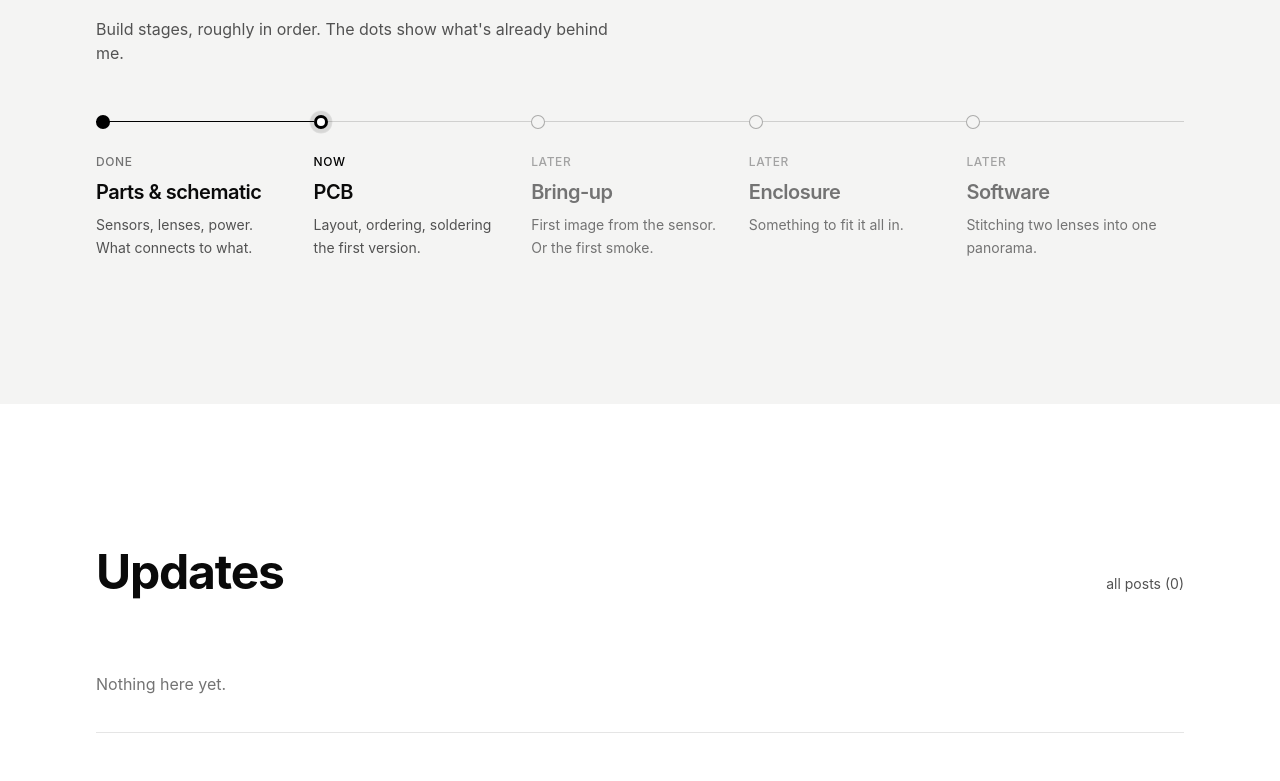
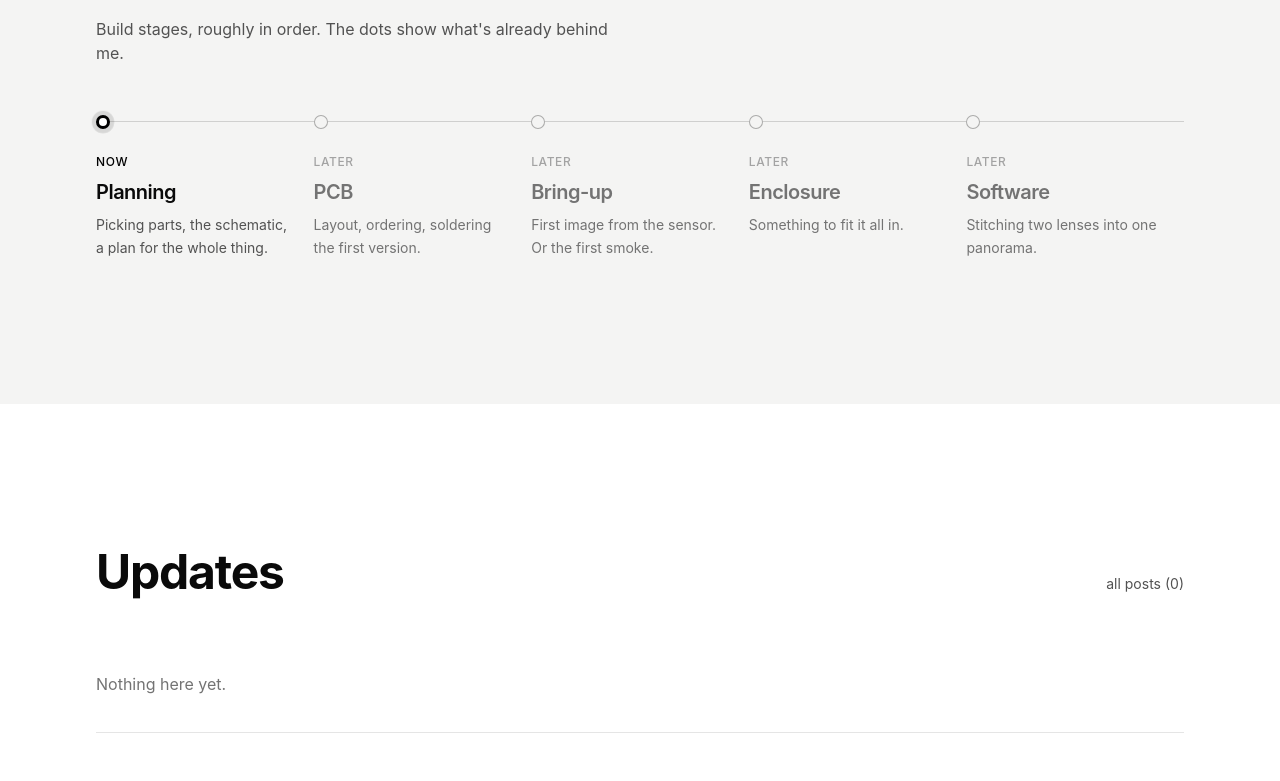
Before and after one commit to pixelowymontaz-tech/pixelowymontaz-tech.github.io, a website: page index.html in a window 1280 px wide. Shown: the part 1699-2480 px from the top of the page. Drawn offline with Linux system fonts and the light colour scheme; no server answers.

Commit message:
E-mail kontaktowy, etap: planowanie

```diff
--- a/i18n.js
+++ b/i18n.js
@@ -14,7 +14,7 @@
       "nav.updates": "Updates",
       "nav.contact": "Contact",
       "nav.back": "← back",
-      "hero.lead": "A 360° camera I'm building myself, from scratch. Electronics and PCB now, software later.",
+      "hero.lead": "A 360° camera I'm building myself, from scratch. Planning for now, then the PCB and software.",
       "hero.latest": "Latest:",
       "about.title": "Hi, I'm Ignacy.",
       "about.p1": "I'm 13 and I'm building a 360° camera from scratch.",
@@ -25,8 +25,8 @@
       "st.done": "done",
       "st.now": "now",
       "st.later": "later",
-      "s1.t": "Parts & schematic",
-      "s1.d": "Sensors, lenses, power. What connects to what.",
+      "s1.t": "Planning",
+      "s1.d": "Picking parts, the schematic, a plan for the whole thing.",
       "s2.t": "PCB",
       "s2.d": "Layout, ordering, soldering the first version.",
       "s3.t": "Bring-up",
@@ -64,7 +64,7 @@
       "nav.updates": "Postępy",
       "nav.contact": "Kontakt",
       "nav.back": "← wróć",
-      "hero.lead": "Kamera 360°, którą buduję sam, od zera. Teraz elektronika i PCB, potem software.",
+      "hero.lead": "Kamera 360°, którą buduję sam, od zera. Na razie planowanie, potem PCB i software.",
       "hero.latest": "Ostatnio:",
       "about.title": "Cześć, jestem Ignacy.",
       "about.p1": "Mam 13 lat i buduję od zera kamerę 360°.",
@@ -75,8 +75,8 @@
       "st.done": "zrobione",
       "st.now": "teraz",
       "st.later": "później",
-      "s1.t": "Części i schemat",
-      "s1.d": "Sensory, obiektywy, zasilanie. Co z czym się łączy.",
+      "s1.t": "Planowanie",
+      "s1.d": "Wybór części, schemat, plan całości.",
       "s2.t": "Płytka PCB",
       "s2.d": "Layout, zamówienie, lutowanie pierwszej wersji.",
       "s3.t": "Uruchomienie",
--- a/index.html
+++ b/index.html
@@ -58,9 +58,9 @@
 
         <div class="reveal glass mt-8 max-w-md rounded-[28px] p-6 sm:p-7" style="transition-delay:120ms">
           <p data-i18n="hero.lead" class="text-lg leading-relaxed text-neutral-800">
-            A 360° camera I'm building myself, from scratch. Electronics and PCB now, software later.
+            A 360° camera I'm building myself, from scratch. Planning for now, then the PCB and software.
           </p>
-          <p class="mt-5 flex items-start gap-2 border-t border-black/10 pt-4 text-sm text-neutral-600">
+          <p data-latest-row class="mt-5 flex items-start gap-2 border-t border-black/10 pt-4 text-sm text-neutral-600">
             <span class="mt-1.5 inline-block h-2 w-2 shrink-0 animate-pulse rounded-full bg-black"></span>
             <span><span data-i18n="hero.latest">Latest:</span> <span data-latest class="font-medium text-black">…</span></span>
           </p>
@@ -103,20 +103,20 @@
         <p data-i18n="stages.lead" class="reveal mt-5 max-w-lg text-neutral-600">Build stages, roughly in order. The dots show what's already behind me.</p>
 
         <ol class="mt-14 grid md:grid-cols-5">
-          <li class="reveal relative border-l border-black pb-10 pl-8 md:border-l-0 md:border-t md:pb-0 md:pl-0 md:pr-6 md:pt-8">
-            <span class="absolute -left-[7px] top-0 h-3.5 w-3.5 rounded-full bg-black md:-top-[7px] md:left-0"></span>
-            <p data-i18n="st.done" class="text-xs font-medium uppercase tracking-wider text-neutral-500">done</p>
-            <h3 data-i18n="s1.t" class="mt-2 font-display text-xl font-semibold tracking-tight">Parts &amp; schematic</h3>
-            <p data-i18n="s1.d" class="mt-2 text-sm leading-relaxed text-neutral-600">Sensors, lenses, power. What connects to what.</p>
-          </li>
-          <li class="reveal relative border-l border-black/15 pb-10 pl-8 md:border-l-0 md:border-t md:pb-0 md:pl-0 md:pr-6 md:pt-8" style="transition-delay:80ms">
+          <li class="reveal relative border-l border-black/15 pb-10 pl-8 md:border-l-0 md:border-t md:pb-0 md:pl-0 md:pr-6 md:pt-8">
             <span class="absolute -left-[7px] top-0 grid h-3.5 w-3.5 place-items-center md:-top-[7px] md:left-0">
               <span class="absolute h-full w-full animate-ping rounded-full bg-black/30"></span>
               <span class="relative h-3.5 w-3.5 rounded-full border-[3px] border-black bg-white"></span>
             </span>
             <p data-i18n="st.now" class="text-xs font-medium uppercase tracking-wider text-black">now</p>
-            <h3 data-i18n="s2.t" class="mt-2 font-display text-xl font-semibold tracking-tight">PCB</h3>
-            <p data-i18n="s2.d" class="mt-2 text-sm leading-relaxed text-neutral-600">Layout, ordering, soldering the first version.</p>
+            <h3 data-i18n="s1.t" class="mt-2 font-display text-xl font-semibold tracking-tight">Planning</h3>
+            <p data-i18n="s1.d" class="mt-2 text-sm leading-relaxed text-neutral-600">Picking parts, the schematic, a plan for the whole thing.</p>
+          </li>
+          <li class="reveal relative border-l border-black/15 pb-10 pl-8 md:border-l-0 md:border-t md:pb-0 md:pl-0 md:pr-6 md:pt-8" style="transition-delay:80ms">
+            <span class="absolute -left-[7px] top-0 h-3.5 w-3.5 rounded-full border border-black/30 bg-[#f4f4f3] md:-top-[7px] md:left-0"></span>
+            <p data-i18n="st.later" class="text-xs font-medium uppercase tracking-wider text-neutral-400">later</p>
+            <h3 data-i18n="s2.t" class="mt-2 font-display text-xl font-semibold tracking-tight text-neutral-500">PCB</h3>
+            <p data-i18n="s2.d" class="mt-2 text-sm leading-relaxed text-neutral-500">Layout, ordering, soldering the first version.</p>
           </li>
           <li class="reveal relative border-l border-black/15 pb-10 pl-8 md:border-l-0 md:border-t md:pb-0 md:pl-0 md:pr-6 md:pt-8" style="transition-delay:160ms">
             <span class="absolute -left-[7px] top-0 h-3.5 w-3.5 rounded-full border border-black/30 bg-[#f4f4f3] md:-top-[7px] md:left-0"></span>
@@ -188,7 +188,7 @@
       <p data-i18n="contact.lead" class="text-neutral-400">Got a question, an idea, or a sensor you don't need?</p>
       <!-- ZMIEŃ: e-mail. Część przed @ w data-u, po @ w data-d.
            Adres składa skrypt, więc boty zbierające maile go nie widzą w kodzie. -->
-      <a data-mail data-u="movo.kontakt" data-d="example.com" href="#contact" class="mt-3 block break-all font-display text-3xl font-bold tracking-tight transition hover:text-neutral-400 sm:text-5xl">e-mail</a>
+      <a data-mail data-u="movo.contact" data-d="gmail.com" href="#contact" class="mt-3 block break-all font-display text-3xl font-bold tracking-tight transition hover:text-neutral-400 sm:text-5xl">e-mail</a>
 
       <!-- ZMIEŃ: linki do kont (usuń te, których nie masz) -->
       <ul class="mt-10 flex flex-wrap gap-2 text-sm">
--- a/main.js
+++ b/main.js
@@ -109,7 +109,9 @@
       observe(c);
     });
     document.querySelectorAll("[data-post-count]").forEach((n) => (n.textContent = posts.length));
-    document.querySelectorAll("[data-latest]").forEach((n) => (n.textContent = posts[0] ? localized(posts[0]).title : "—"));
+    document.querySelectorAll("[data-latest]").forEach((n) => (n.textContent = posts[0] ? localized(posts[0]).title : ""));
+    // bez wpisów nie pokazujemy pustego „Ostatnio:”
+    document.querySelectorAll("[data-latest-row]").forEach((n) => n.classList.toggle("hidden", !posts.length));
   }
   if (needsPosts) {
     loadPosts()
```
Also changed, not shown: blog.html (+1 -1 lines), assets/og.png.
